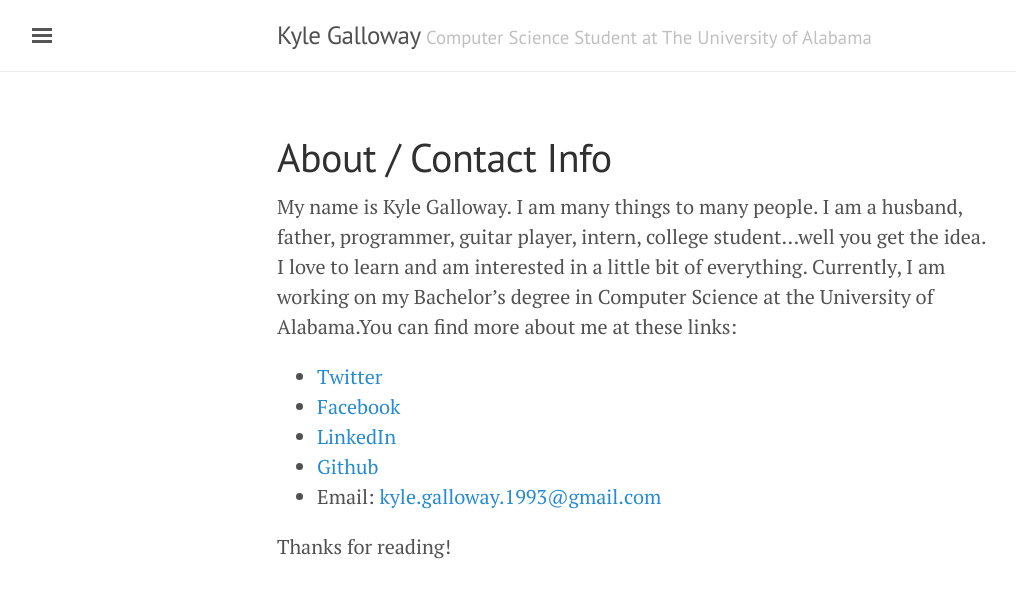
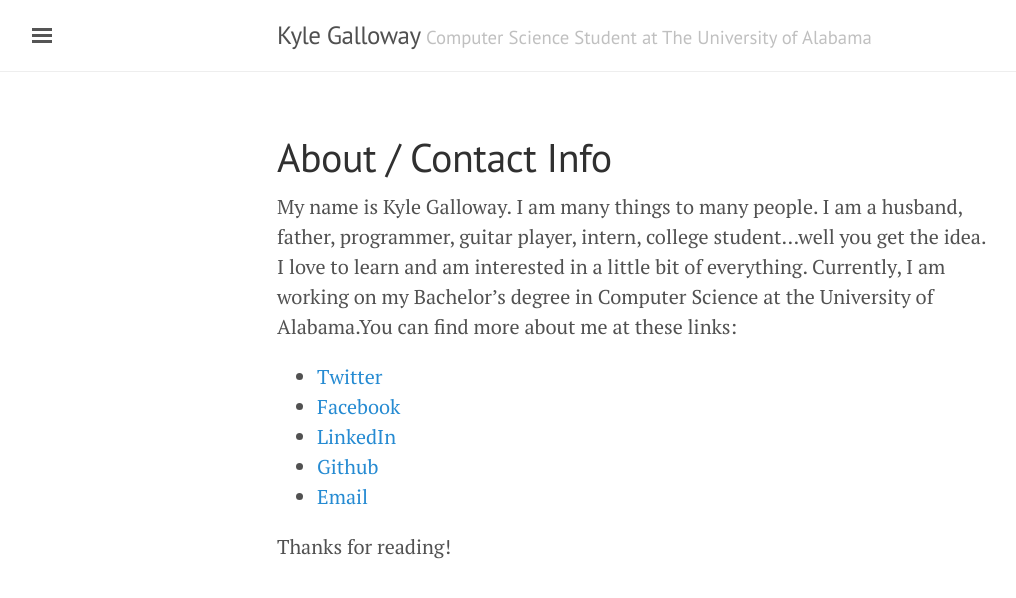
Before and after one commit to kylegalloway/old-kylegalloway.github.io, a Jekyll site: the page built from about.md, in a window 1280 px wide. Shown: the top 598 px of the page, without its empty margins (3-1019 px from the left). Built offline with Jekyll 4.4.1, drawn with Linux system fonts in a browser that asks for light colours.

Commit message:
Fixing about page.

```diff
--- a/about.md
+++ b/about.md
@@ -9,6 +9,6 @@ My name is Kyle Galloway. I am many things to many people. I am a husband, fathe
 * [Facebook](http://www.facebook.com/christopher.kyle.galloway)
 * [LinkedIn](www.linkedin.com/in/ckgalloway)
 * [Github](https://github.com/kylegalloway)
-* Email: [kyle.galloway.1993@gmail.com](mailto:kyle.galloway.1993@gmail.com)
+* [Email](mailto:kyle.galloway.1993@gmail.com)
 
 Thanks for reading!
```
